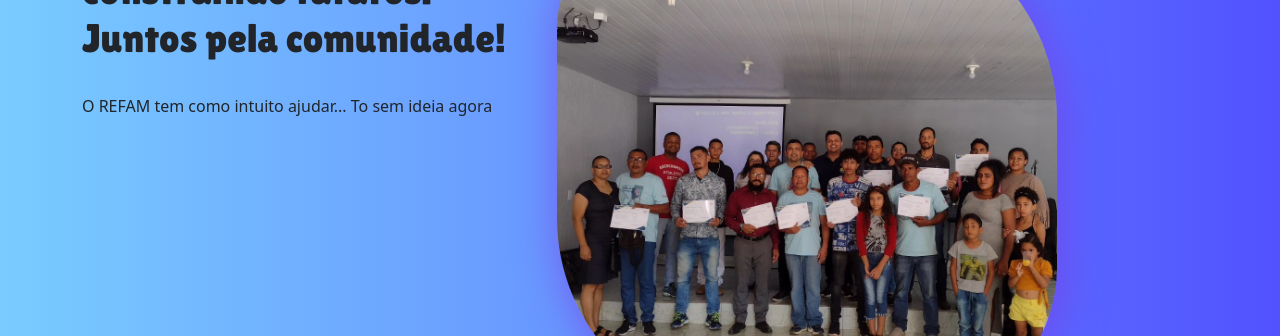
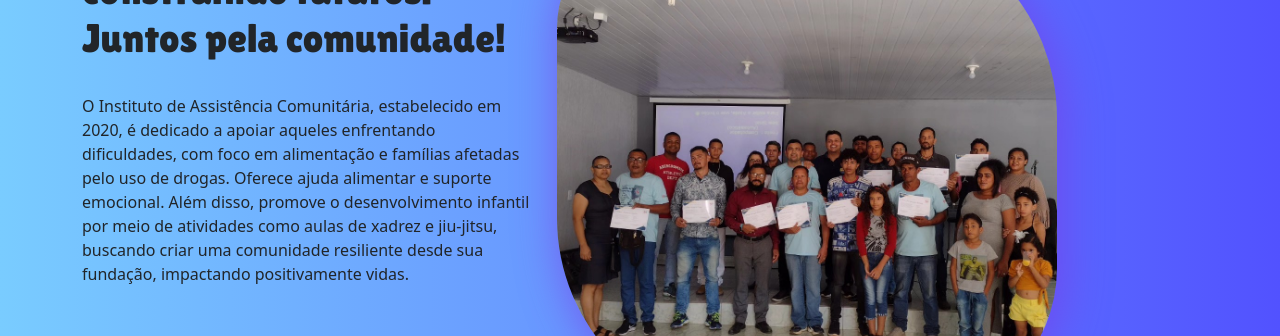
Before and after one commit to LucasHash123/projeto-refam, an Angular app: page / in a window 1280 px wide. Shown: the part 210-546 px from the top of the page. Built offline with nearby package versions, Linux system fonts and the light colour scheme.

Commit message:
add texto de resumo

```diff
--- a/src/app/home/sobre/sobre.component.html
+++ b/src/app/home/sobre/sobre.component.html
@@ -3,7 +3,7 @@
         <div class="col-sm-5">
 
             <h1 class="">Transformando vidas, <br> construindo futuros. <br>Juntos pela comunidade!</h1>
-            <p class="pt-4">O REFAM tem como intuito ajudar... To sem ideia agora</p>
+            <p class="pt-4">O Instituto de Assistência Comunitária, estabelecido em 2020, é dedicado a apoiar aqueles enfrentando dificuldades, com foco em alimentação e famílias afetadas pelo uso de drogas. Oferece ajuda alimentar e suporte emocional. Além disso, promove o desenvolvimento infantil por meio de atividades como aulas de xadrez e jiu-jitsu, buscando criar uma comunidade resiliente desde sua fundação, impactando positivamente vidas.</p>
         </div>
         <figure class="col-sm-3 primeira-imagem">
             <img src="./assets/img/foto1.jpg" width="500" height="500" alt="">
```
